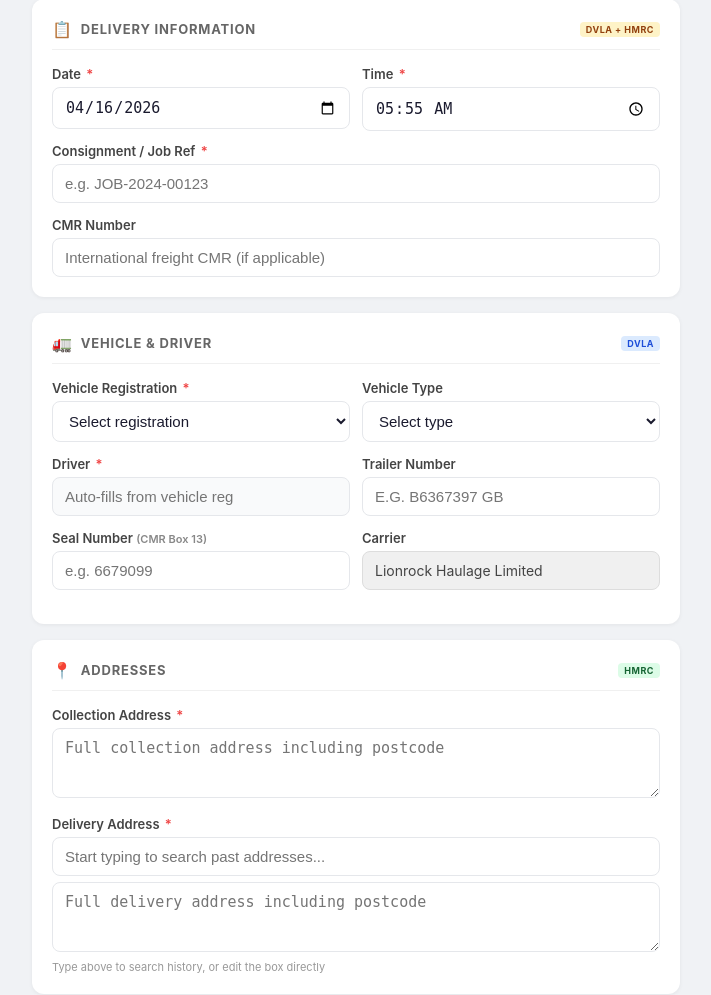
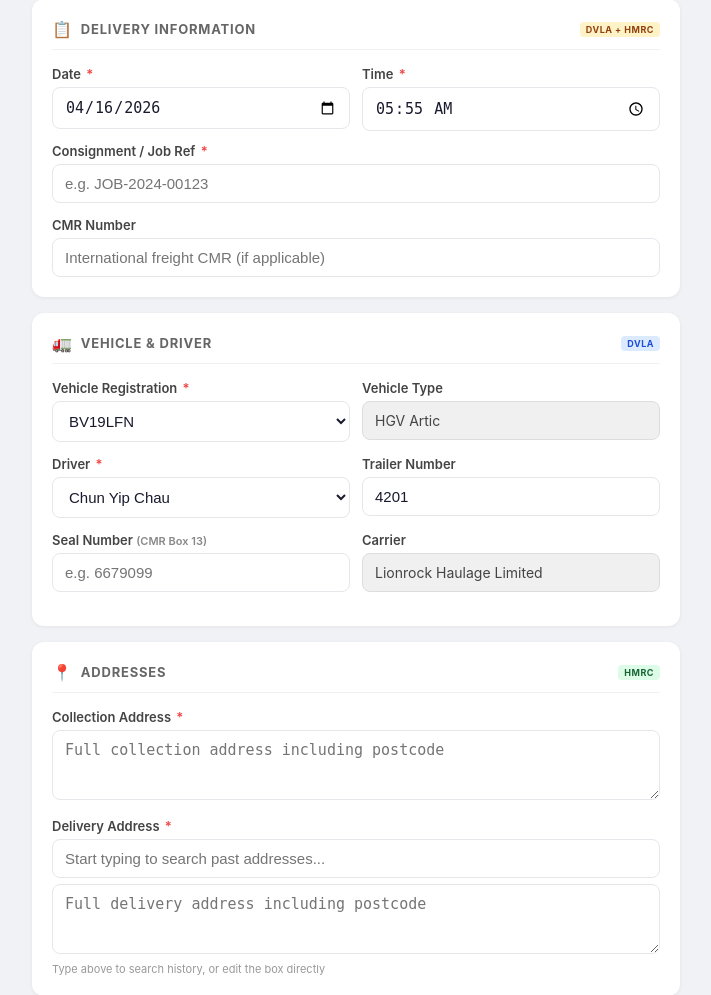
Before and after one commit to traffic-cmyk/epod-lionrock, a Flask app: page / in a window 1280 px wide. Shown: the part 99-1094 px from the top of the page, without its empty margins (284-995 px from the left). Run offline with Flask 3, Linux system fonts and the light colour scheme; data that the repository does not hold is empty; some libraries are stand-ins or nearby versions.

Commit message:
Remove Luca Chau, keep only Chun Yip Chau and Ka Lok Wong as drivers
Co-Authored-By: Claude Sonnet 4.6 <noreply@anthropic.com>

```diff
--- a/app.py
+++ b/app.py
@@ -15,9 +15,19 @@ DB_PATH = os.path.join(os.path.dirname(__file__), "epod.db")
 # ─── Configuration ─────────────────────────────────────────────────────────────
 # Edit these lists to match your fleet and drivers
 
+DRIVERS = [
+    "Chun Yip Chau",
+    "Ka Lok Wong",
+]
+
+TRAILERS = [
+    "4201",
+    # Add more trailer numbers here
+]
+
 VEHICLES = {
-    # "REG": {"type": "HGV Artic", "driver": "Driver Name"}
-    "BV19LFN": {"type": "HGV Artic", "driver": "Luca Chau"},
+    # "REG": {"type": "HGV Artic", "driver": "Driver Name", "trailer": "4201"}
+    "BV19LFN": {"type": "HGV Artic", "driver": "Chun Yip Chau", "trailer": "4201"},
 }
 
 COLLECTION_ADDRESSES = [
@@ -108,6 +118,8 @@ def init_db():
 def api_config():
     """Return driver list, vehicle map, address presets and goods presets for the form."""
     return jsonify({
+        "drivers": DRIVERS,
+        "trailers": TRAILERS,
         "vehicles": VEHICLES,
         "collection_addresses": COLLECTION_ADDRESSES,
         "goods_presets": GOODS_PRESETS,
--- a/templates/form.html
+++ b/templates/form.html
@@ -410,31 +410,26 @@
           <div class="field">
             <label>Vehicle Registration <span class="req">*</span></label>
             <select id="vehicle_reg" required>
-              <option value="">Select registration</option>
-              <option value="BV19LFN">BV19LFN</option>
+              <option value="">Loading...</option>
             </select>
           </div>
           <div class="field">
             <label>Vehicle Type</label>
-            <select id="vehicle_type">
-              <option value="">Select type</option>
-              <option>HGV Artic</option>
-              <option>HGV Rigid</option>
-              <option>LGV / 7.5t</option>
-              <option>Sprinter Van</option>
-              <option>Other</option>
-            </select>
+            <div style="padding:10px 12px;background:#f0f0f0;border-radius:8px;font-size:14px;color:#444;border:1px solid #ddd">HGV Artic</div>
+            <input type="hidden" id="vehicle_type" value="HGV Artic">
           </div>
         </div>
         <div class="row-2">
           <div class="field">
             <label>Driver <span class="req">*</span></label>
-            <input type="text" id="driver_name" placeholder="Auto-fills from vehicle reg" required readonly
-              style="background:#f9fafb;color:#555">
+            <select id="driver_name" required>
+              <option value="">Select driver...</option>
+            </select>
           </div>
           <div class="field">
             <label>Trailer Number</label>
-            <input type="text" id="trailer_number" placeholder="e.g. B6367397 GB" style="text-transform:uppercase">
+            <input type="text" id="trailer_number" list="trailerList" value="4201" style="text-transform:uppercase" autocomplete="off">
+            <datalist id="trailerList"></datalist>
           </div>
         </div>
         <div class="row-2">
@@ -658,8 +653,39 @@ async function loadConfig() {
     const res = await fetch("/api/config");
     const cfg = await res.json();
 
-    // Store vehicle map for auto-fill
+    // Populate driver dropdown
+    const driverSel = document.getElementById("driver_name");
+    driverSel.innerHTML = '<option value="">Select driver...</option>';
+    (cfg.drivers || []).forEach(d => {
+      const opt = document.createElement("option");
+      opt.value = opt.textContent = d;
+      driverSel.appendChild(opt);
+    });
+
+    // Populate trailer datalist
+    const trailerList = document.getElementById("trailerList");
+    (cfg.trailers || []).forEach(t => {
+      const opt = document.createElement("option");
+      opt.value = t;
+      trailerList.appendChild(opt);
+    });
+
+    // Store vehicle map + populate reg dropdown
     _vehicleMap = cfg.vehicles || {};
+    const regSel = document.getElementById("vehicle_reg");
+    regSel.innerHTML = '<option value="">Select registration</option>';
+    Object.keys(_vehicleMap).forEach(reg => {
+      const opt = document.createElement("option");
+      opt.value = opt.textContent = reg;
+      regSel.appendChild(opt);
+    });
+
+    // Default to first vehicle and trigger auto-fill
+    const firstReg = Object.keys(_vehicleMap)[0];
+    if (firstReg) {
+      regSel.value = firstReg;
+      regSel.dispatchEvent(new Event("change"));
+    }
 
     // Populate collection address presets
     const presetSel = document.getElementById("collectionPreset");
@@ -713,19 +739,17 @@ async function loadDeliveryHistory() {
 loadConfig();
 loadDeliveryHistory();
 
-// ─── Vehicle Reg → Auto-fill Type + Driver ──────────────────────────────────
+// ─── Vehicle Reg → Auto-fill Type + Driver + Trailer ────────────────────────
 document.getElementById("vehicle_reg").addEventListener("change", function() {
   const v = _vehicleMap[this.value];
   if (v) {
-    // Auto-fill vehicle type
-    const typeEl = document.getElementById("vehicle_type");
-    for (let i = 0; i < typeEl.options.length; i++) {
-      if (typeEl.options[i].text === v.type) { typeEl.selectedIndex = i; break; }
+    // Auto-fill driver (select matching option)
+    const driverSel = document.getElementById("driver_name");
+    for (let i = 0; i < driverSel.options.length; i++) {
+      if (driverSel.options[i].value === v.driver) { driverSel.selectedIndex = i; break; }
     }
-    // Auto-fill driver name
-    document.getElementById("driver_name").value = v.driver || "";
-  } else {
-    document.getElementById("driver_name").value = "";
+    // Auto-fill trailer number
+    if (v.trailer) document.getElementById("trailer_number").value = v.trailer.toUpperCase();
   }
 });
 
```
